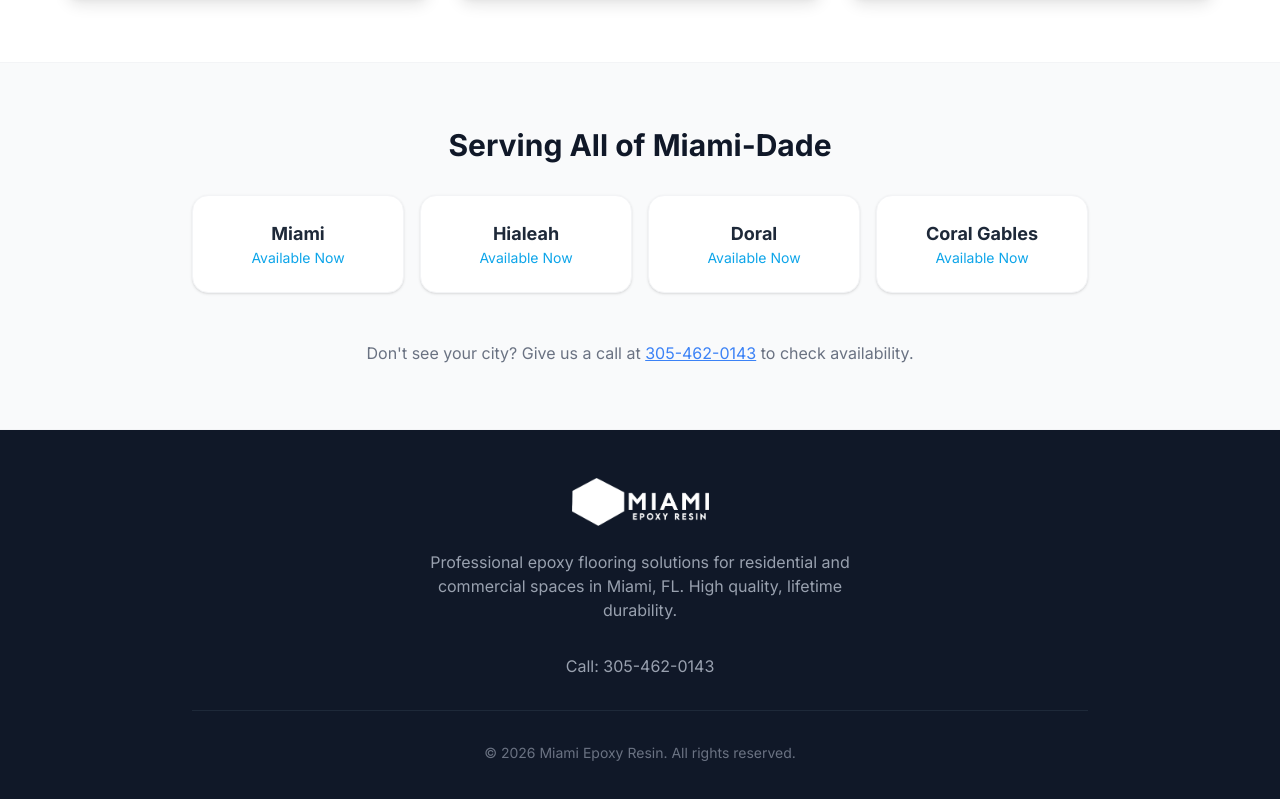
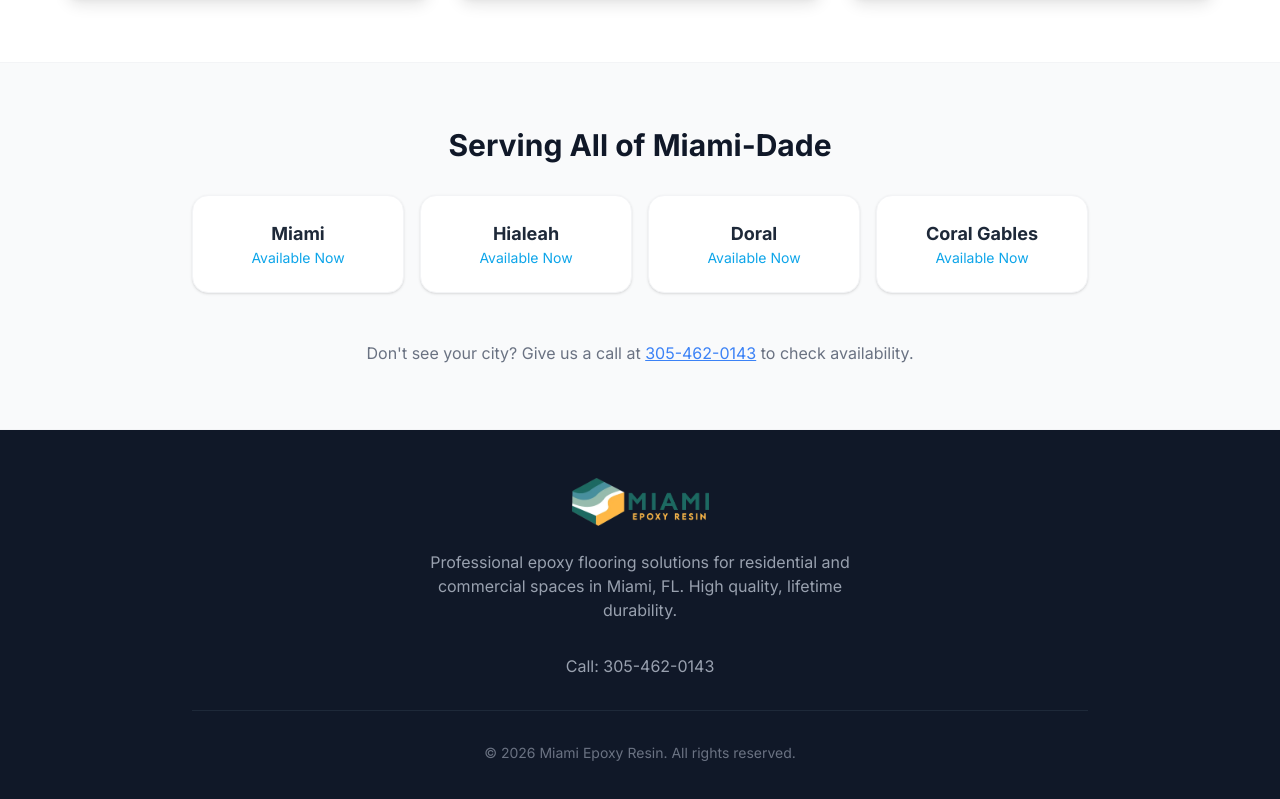
Before and after one commit to RHVazquez26/miami-epoxy-landing, a React (Vite) app: page / in a window 1280 px wide. Shown: the part 1541-2340 px from the top of the page. Built offline with nearby package versions, Linux system fonts and the light colour scheme.

Commit message:
style: remove white filter from footer logo to show original colors

```diff
--- a/src/App.jsx
+++ b/src/App.jsx
@@ -17,7 +17,7 @@ function App() {
         <footer className="py-12 px-4 md:px-8 bg-gray-900 text-white text-center">
           <div className="max-w-4xl mx-auto">
             <div className="flex justify-center mb-6">
-              <img src="/images/logo-miami-epoxy-resin.png" alt="Miami Epoxy Resin" className="h-12 w-auto object-contain brightness-0 invert" />
+              <img src="/images/logo-miami-epoxy-resin.png" alt="Miami Epoxy Resin" className="h-12 w-auto object-contain" />
             </div>
             <p className="text-gray-400 mb-8 max-w-md mx-auto">
               Professional epoxy flooring solutions for residential and commercial spaces in Miami, FL. High quality, lifetime durability.
```
